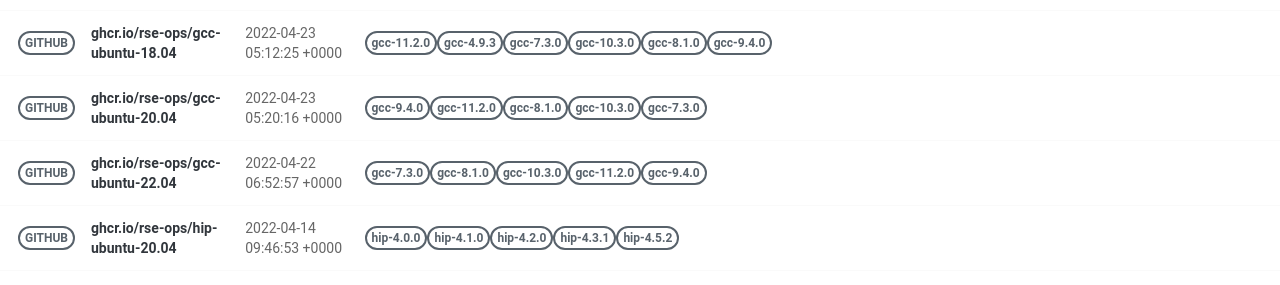
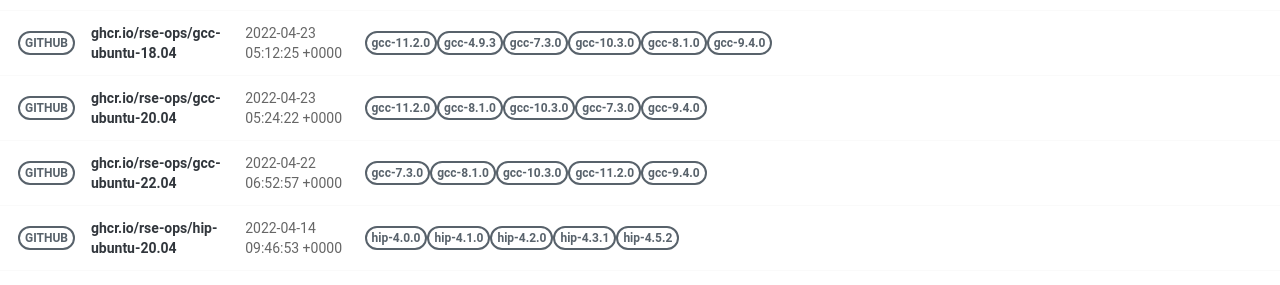
Before and after one commit to rse-ops/docker-images, a Jekyll site: the page built from pages/index.md, in a window 1280 px wide. Shown: the part 581-866 px from the top of the page. Built offline with Jekyll 4.4.1, drawn with Linux system fonts in a browser that asks for light colours; nearby versions of some CDN libraries.

Commit message:
Automated push to update library 2022-04-23

```diff
--- a/_library/ghcr.io-rse-ops-gcc-ubuntu-20.04.md
+++ b/_library/ghcr.io-rse-ops-gcc-ubuntu-20.04.md
@@ -1,14 +1,11 @@
 ---
 layout: container
 name: ghcr.io/rse-ops/gcc-ubuntu-20.04
-updated_at: 2022-04-23 05:20:16.183894
+updated_at: 2022-04-23 05:24:22.394750
 
 
 container_url: https://github.com/orgs/rse-ops/packages/container/package/gcc-ubuntu-20.04
 versions:
- - tag: gcc-9.4.0
-   dockerfile: https://github.com/rse-ops/docker-images/blob/main/ubuntu/gcc/Dockerfile
-   manifest: https://crane.ggcr.dev/manifest/ghcr.io/rse-ops/gcc-ubuntu-20.04:gcc-9.4.0
  - tag: gcc-11.2.0
    dockerfile: https://github.com/rse-ops/docker-images/blob/main/ubuntu/gcc/Dockerfile
    manifest: https://crane.ggcr.dev/manifest/ghcr.io/rse-ops/gcc-ubuntu-20.04:gcc-11.2.0
```
Also changed, not shown: other parts of _library/ghcr.io-rse-ops-gcc-ubuntu-20.04.md (+3 -0 lines).
